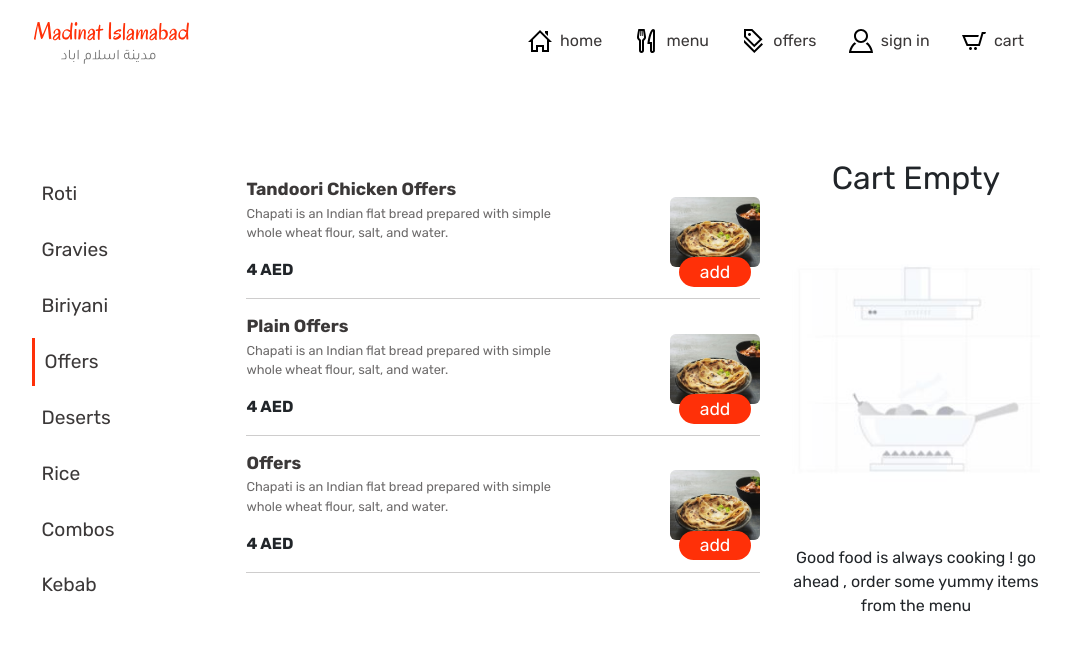
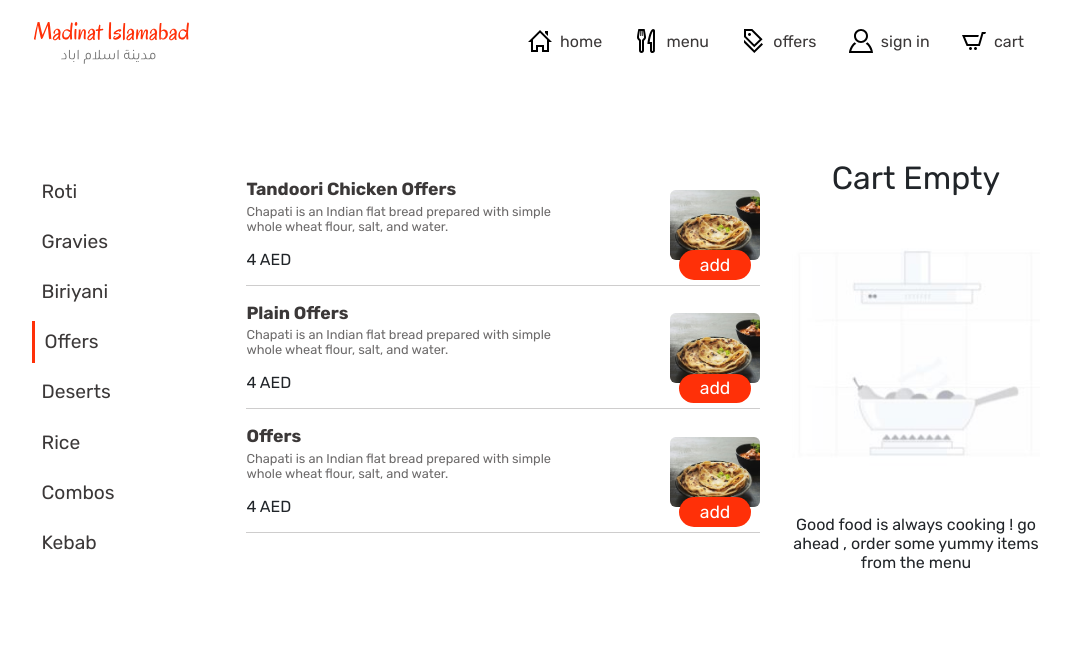
Before and after one commit to mohdsauood/madinat-islamabad, a Next.js app: page /menu/offers in a window 1280 px wide. Shown: the top 650 px of the page, without its empty margins (112-1181 px from the left). Built offline with nearby package versions, Linux system fonts and the light colour scheme.

Commit message:
fix bootstrap typography

```diff
--- a/src/components/menu-components/item/Item.js
+++ b/src/components/menu-components/item/Item.js
@@ -58,9 +58,7 @@ export default function Item({ foodItem }) {
       <div className={styles.itemSec__div}>
         <h4 className={`xtBold ${styles.itemSec__div__h4} `}>{item?.name}</h4>
         <p className={styles.itemSec__div__p}>{item?.description}</p>
-        <span className={`xtBold ${styles.itemSec__div__span}`}>
-          {item?.price}
-        </span>
+        <span className={`${styles.itemSec__div__span}`}>{item?.price}</span>
       </div>
       <div
         className={styles.itemSec__btnDiv}
--- a/src/styles/globals.css
+++ b/src/styles/globals.css
@@ -4,11 +4,30 @@
 /*importing normalize */
 @import url('https://cdnjs.cloudflare.com/ajax/libs/normalize/8.0.1/normalize.min.css');
 
+:root {
+  --black-100: #3b3838;
+  --black-75: #6c6a6a;
+  --black-50: #9d9b9b;
+  --black-25: #cecdcd;
+  --primary-100: #ff3008;
+  --primary-75: #ff6446;
+  --primary-50: #ff9783;
+  --primary-25: #ffcbc1;
+  --primary-hover: #e93612;
+  --gray-hover: rgb(240, 234, 234);
+  --light-gray: rgb(251 247 247);
+  --blue-button: #3465e0;
+  --green-button: #2cb637;
+  --teal: #119f9f;
+}
+
 html,
 body {
   padding: 0;
   margin: 0;
   font-family: 'Rubik', sans-serif;
+  font-weight: normal;
+  line-height: normal;
 }
 
 a {
@@ -47,23 +66,6 @@ a {
 a:hover {
   text-decoration: none;
   color: inherit;
-}
-
-:root {
-  --black-100: #3b3838;
-  --black-75: #6c6a6a;
-  --black-50: #9d9b9b;
-  --black-25: #cecdcd;
-  --primary-100: #ff3008;
-  --primary-75: #ff6446;
-  --primary-50: #ff9783;
-  --primary-25: #ffcbc1;
-  --primary-hover: #e93612;
-  --gray-hover: rgb(240, 234, 234);
-  --light-gray: rgb(251 247 247);
-  --blue-button: #3465e0;
-  --green-button: #2cb637;
-  --teal: #119f9f;
 }
 
 /* add x infront of all global names to solve the bootstrap conflict*/
```
